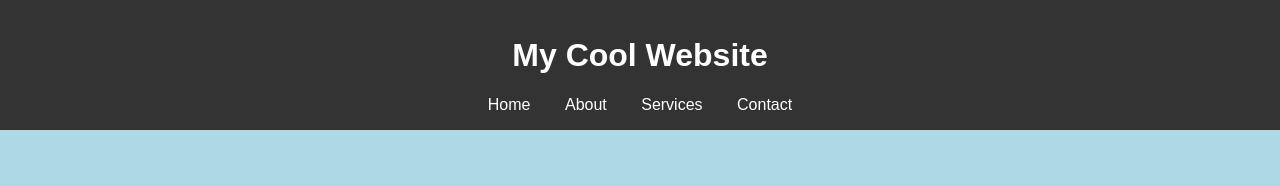
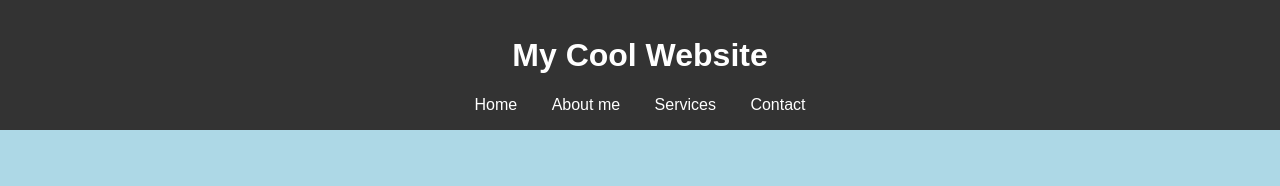
Before and after one commit to AkhilIlluri/myProjects, a plain HTML site: page index.html in a window 1280 px wide. Shown: the top 186 px of the page. Drawn offline with Linux system fonts and the light colour scheme.

Commit message:
Update index.html

```diff
--- a/index.html
+++ b/index.html
@@ -16,7 +16,7 @@
     <h1>My Cool Website</h1>
     <nav>
       <a href="#">Home</a>
-      <a href="#">About</a>
+      <a href="#">About me</a>
       <a href="#">Services</a>
       <a href="#">Contact</a>
     </nav>
```
